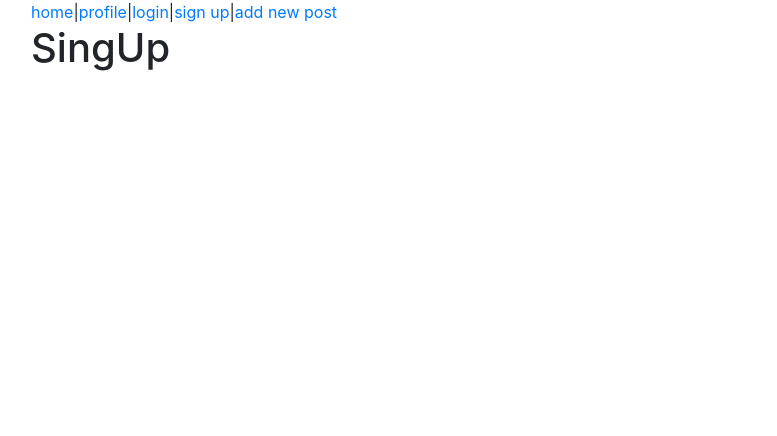
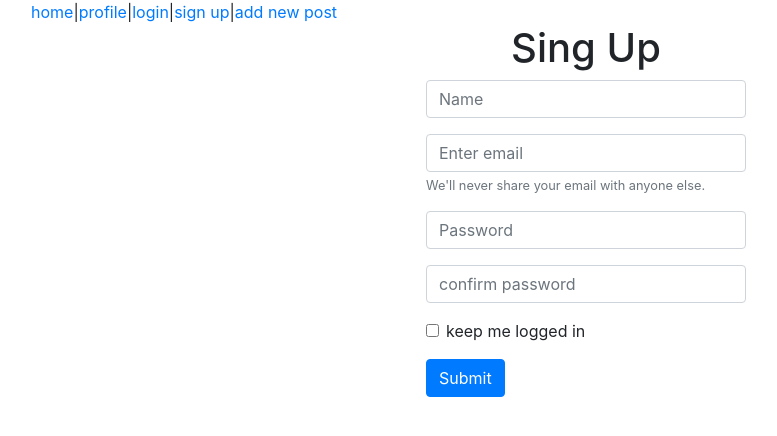
Before and after one commit to TAYBI/mini_social_media_project, a React (Create React App) app: page /signup in a window 1280 px wide. Shown: the top 436 px of the page, without its empty margins (54-831 px from the left). Built offline with nearby package versions, Linux system fonts and the light colour scheme; the HTML template or start-up script is replaced by a standard one.

Commit message:
login &&  sign up form - post card

```diff
--- /dev/null
+++ b/src/components/common/PostCard.js
@@ -0,0 +1,21 @@
+import React from "react";
+import { Button, Card, Col } from "react-bootstrap";
+
+const PostCard = () => {
+  return (
+    <Col>
+      <Card style={{ margin: "0.5rem 0.5rem 0.5rem" }}>
+        <Card.Body>
+          <Card.Title>Card Title</Card.Title>
+          <Card.Text>
+            Lorem ipsum dolor sit amet consectetur, adipisicing elit.
+            Repudiandae, minima!
+          </Card.Text>
+          <Button variant="primary">Go somewhere</Button>
+        </Card.Body>
+      </Card>
+    </Col>
+  );
+};
+
+export default PostCard;
--- a/src/components/pages/Home.js
+++ b/src/components/pages/Home.js
@@ -1,12 +1,18 @@
 import React from "react";
-import { Jumbotron, Button } from "react-bootstrap";
+import { Row } from "react-bootstrap";
+import PostCard from "../common/PostCard";
 
 function Home() {
   return (
-    <Jumbotron>
-      <h1>Home</h1>
-      <Button>cool</Button>
-    </Jumbotron>
+    <>
+      <h1 style={{ textAlign: "center" }}>Home</h1>
+      <Row xs="1" md="2" lg="3">
+        <PostCard />
+        <PostCard />
+        <PostCard />
+        <PostCard />
+      </Row>
+    </>
   );
 }
 
--- a/src/components/pages/Login.js
+++ b/src/components/pages/Login.js
@@ -1,7 +1,28 @@
 import React from "react";
+import { Form, Button } from "react-bootstrap";
 
 const Login = () => {
-  return <h1>Login</h1>;
+  return (
+    <>
+      <h1 style={{ textAlign: "center" }}>Login</h1>
+
+      <Form>
+        <Form.Group controlId="formBasicEmail">
+          <Form.Control type="email" placeholder="Enter email" />
+        </Form.Group>
+
+        <Form.Group controlId="formBasicPassword">
+          <Form.Control type="password" placeholder="Password" />
+        </Form.Group>
+        <Form.Group controlId="formBasicCheckbox">
+          <Form.Check type="checkbox" label="keep me logged in" />
+        </Form.Group>
+        <Button variant="primary" type="submit">
+          Submit
+        </Button>
+      </Form>
+    </>
+  );
 };
 
 export default Login;
--- a/src/components/pages/SingUp.js
+++ b/src/components/pages/SingUp.js
@@ -1,7 +1,41 @@
 import React from "react";
+import { Form, Button } from "react-bootstrap";
 
 const SingUp = () => {
-  return <h1>SingUp</h1>;
+  return (
+    <>
+      <h1 style={{ textAlign: "center" }}>Sing Up</h1>
+
+      <Form>
+        <Form.Group controlId="formBasicName">
+          <Form.Control type="text" placeholder="Name" />
+        </Form.Group>
+
+        <Form.Group controlId="formBasicEmail">
+          <Form.Control type="email" placeholder="Enter email" />
+          <Form.Text className="text-muted">
+            We'll never share your email with anyone else.
+          </Form.Text>
+        </Form.Group>
+
+        <Form.Group controlId="formBasicPassword">
+          <Form.Control type="password" placeholder="Password" />
+        </Form.Group>
+
+        <Form.Group controlId="formBasicPassword">
+          <Form.Control type="password" placeholder="confirm password" />
+        </Form.Group>
+
+        <Form.Group controlId="formBasicCheckbox">
+          <Form.Check type="checkbox" label="keep me logged in" />
+        </Form.Group>
+
+        <Button variant="primary" type="submit">
+          Submit
+        </Button>
+      </Form>
+    </>
+  );
 };
 
 export default SingUp;
--- a/src/index.css
+++ b/src/index.css
@@ -18,3 +18,8 @@ input,
 textarea {
   color: rgb(223, 223, 223);
 }
+
+form {
+  max-width: 20rem;
+  margin: 0 auto;
+}
```
